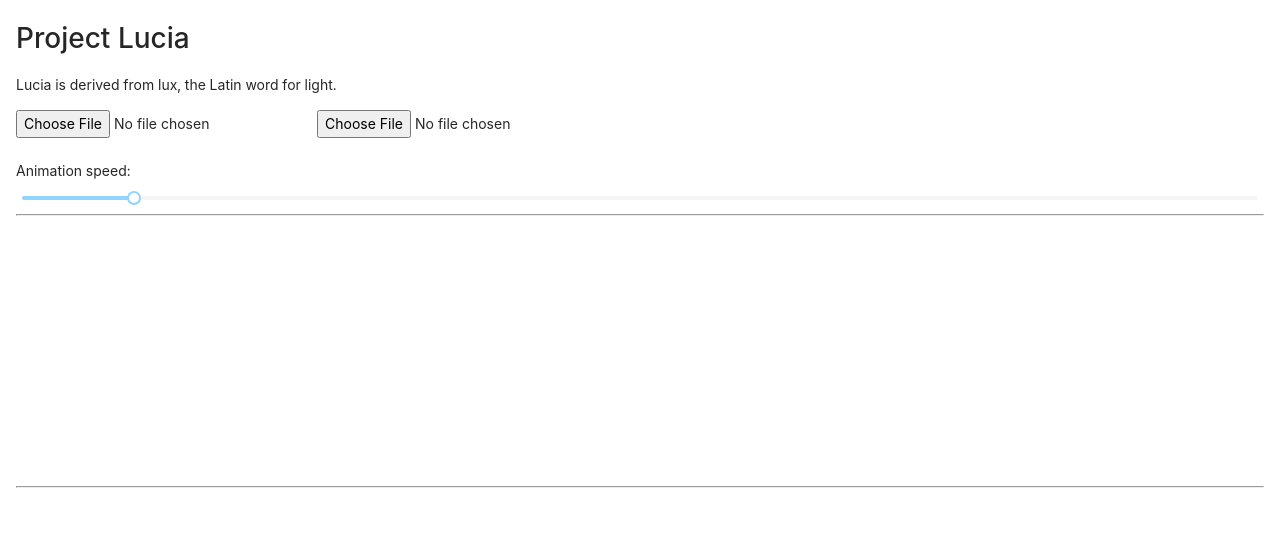
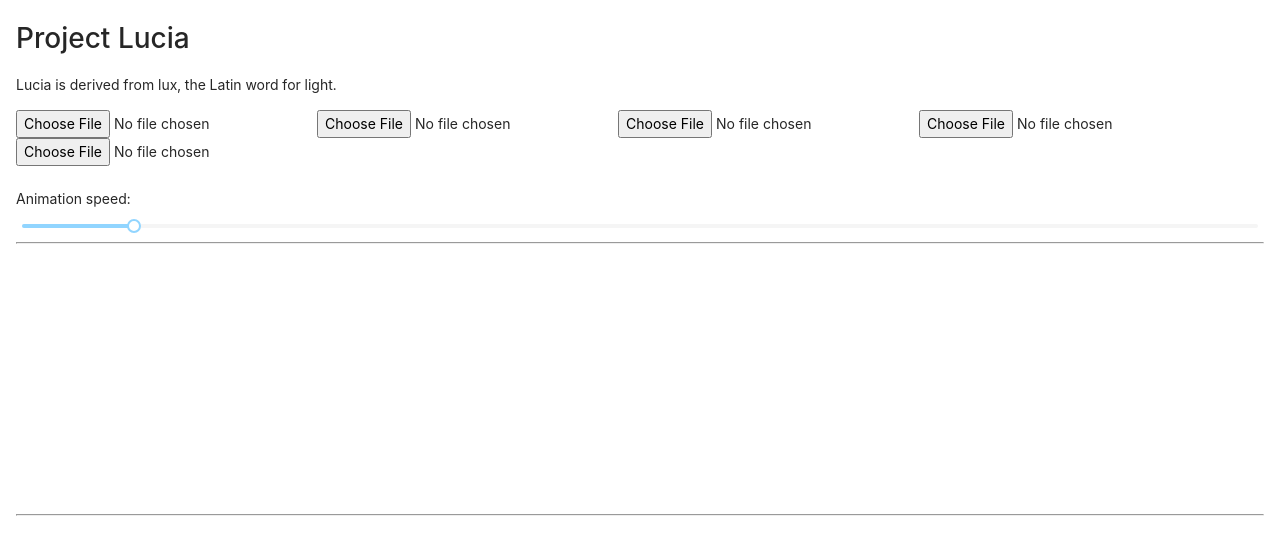
Before and after one commit to tylerlong/lucia, a React app: page / in a window 1280 px wide. Shown: the top 554 px of the page. Built offline with nearby package versions, Linux system fonts and the light colour scheme; the HTML template or start-up script is replaced by a standard one.

Commit message:
5 images!

```diff
--- a/src/main.tsx
+++ b/src/main.tsx
@@ -15,18 +15,17 @@ class App extends React.Component {
   }
 
   render() {
+    const size = 5;
     return <div>
       <h1>Project Lucia</h1>
       <p>
         Lucia is derived from lux, the Latin word for light.
       </p>
-      <input type="file" onChange={e => this.change(0)} ref={element => this.inputElements.push(element!)}/>
-      <input type="file" onChange={e => this.change(1)} ref={element => this.inputElements.push(element!)}/>
+      {new Array(size).fill(1).map((e, i) => <input type="file" onChange={e => this.change(i)} ref={element => this.inputElements.push(element!)} key={i}/>)}
       <br/><br/>Animation speed: <Slider min={1} max={100} defaultValue={10}
         onAfterChange={() => this.makeGif()} ref={(element: typeof Slider) => this.slider = element}/>
       <hr/>
-      <img height="256px" ref={element => this.imageElements.push(element!)}/>
-      <img height="256px" ref={element => this.imageElements.push(element!)}/>
+      {new Array(size).fill(1).map((e, i) => <img height="256px" ref={element => this.imageElements.push(element!)} key={i}/>)}
       <hr/>
       <img height="256px" className="center" ref={element => this.resultImage = element!}/>
     </div>
```
